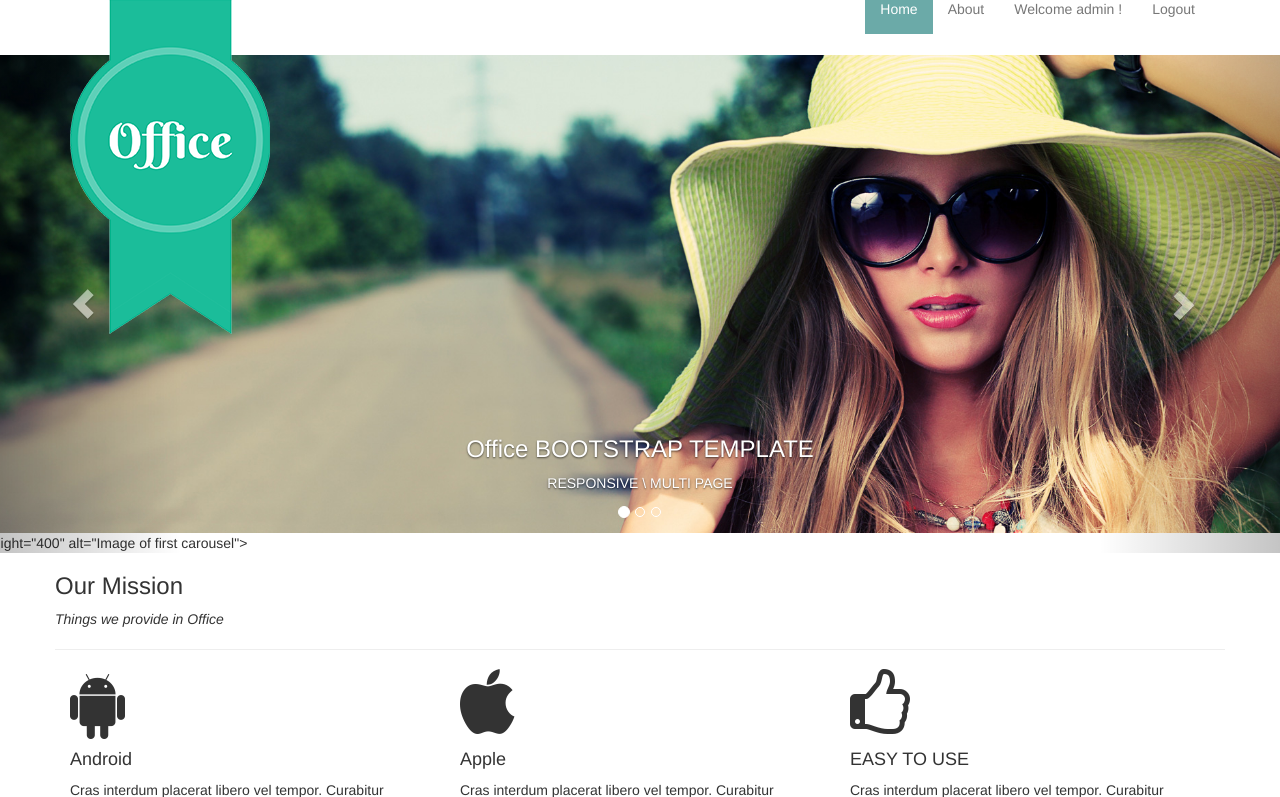
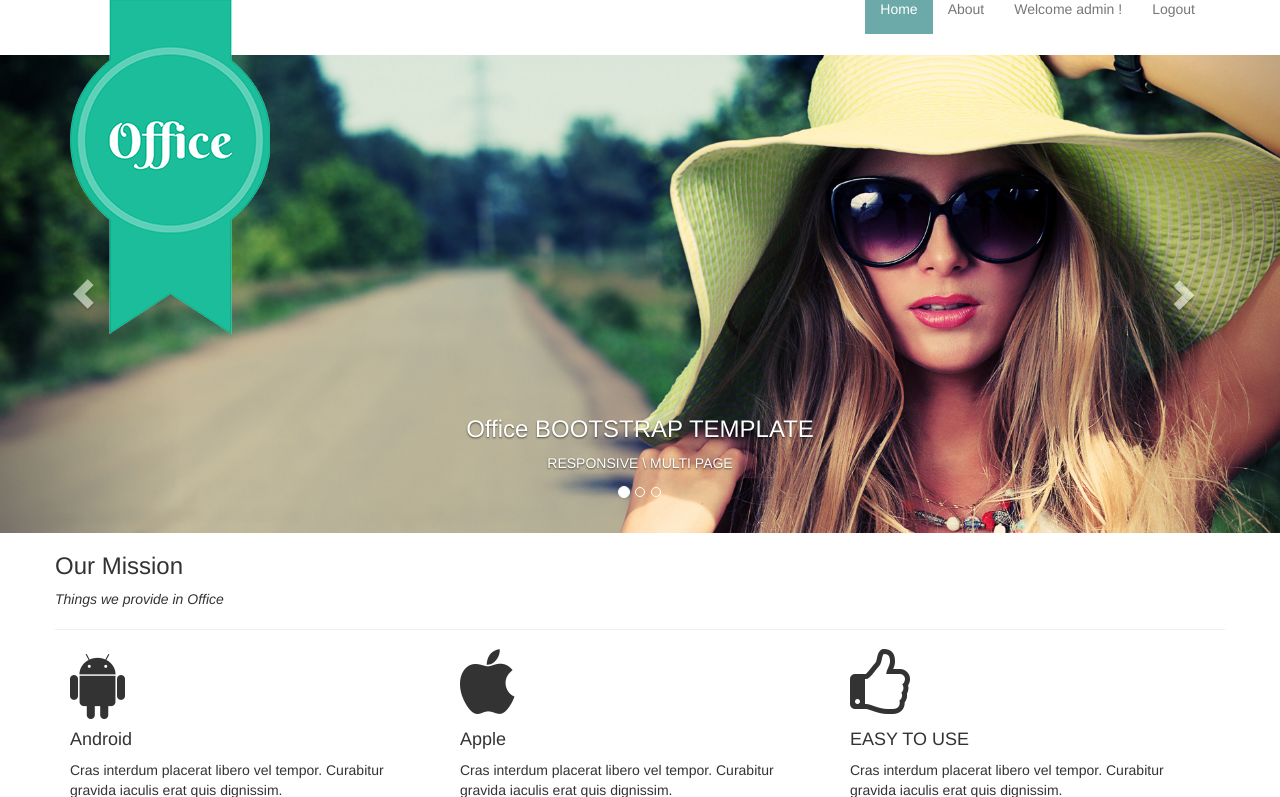
Before and after one commit to hanhduykaka/DjangoHelloWorld, a Django app: page / in a window 1280 px wide. Shown: the part 16-813 px from the top of the page. Run offline with Django 3.2, Linux system fonts and the light colour scheme; a user stored in the database is signed in; some libraries are stand-ins or nearby versions.

Commit message:
fixed index page

```diff
--- a/template/officematter/index.html
+++ b/template/officematter/index.html
@@ -17,7 +17,7 @@
                 <div class="carousel-inner" role="listbox">
                     <!-- Begin Slide 1 -->
                     <div class="item active">
-                        <img src="{% static 'assets/img/slider/slide2.jpg' %}"> height="400" alt="Image of first carousel">
+                        <img src="{% static 'assets/img/slider/slide2.jpg' %}" height="400" alt="Image of first carousel">
                         <div class="carousel-caption">
                             <h3 class="carousel-title hidden-xs">Office BOOTSTRAP TEMPLATE</h3>
                             <p class="carousel-body">RESPONSIVE \ MULTI PAGE</p>
@@ -27,7 +27,7 @@
 
                     <!-- Begin Slide 2 -->
                     <div class="item">
-                        <img src="{% static 'assets/img/slider/slide4.jpg' %}"> height="400" alt="Image of second carousel">
+                        <img src="{% static 'assets/img/slider/slide4.jpg' %}" height="400" alt="Image of second carousel">
                         <div class="carousel-caption">
                             <h3 class="carousel-title hidden-xs">EASY TO CUSTOMIZE</h3>
                             <p class="carousel-body">BEAUTIFUL \ CLEAN \ MINIMAL</p>
@@ -37,7 +37,7 @@
 
                     <!-- Begin Slide 3 -->
                     <div class="item">
-                        <img src="{% static 'assets/img/slider/slide2.jpg' %}"> height="400" alt="Image of third carousel">
+                        <img src="{% static 'assets/img/slider/slide2.jpg' %}" height="400" alt="Image of third carousel">
                         <div class="carousel-caption">
                             <h3 class="carousel-title hidden-xs">MULTI-PURPOSE TEMPLATE</h3>
                             <p class="carousel-body">PORTFOLIO \ CORPORATE \ CREATIVE</p>
```
Also changed, not shown: db.officematter.db.
